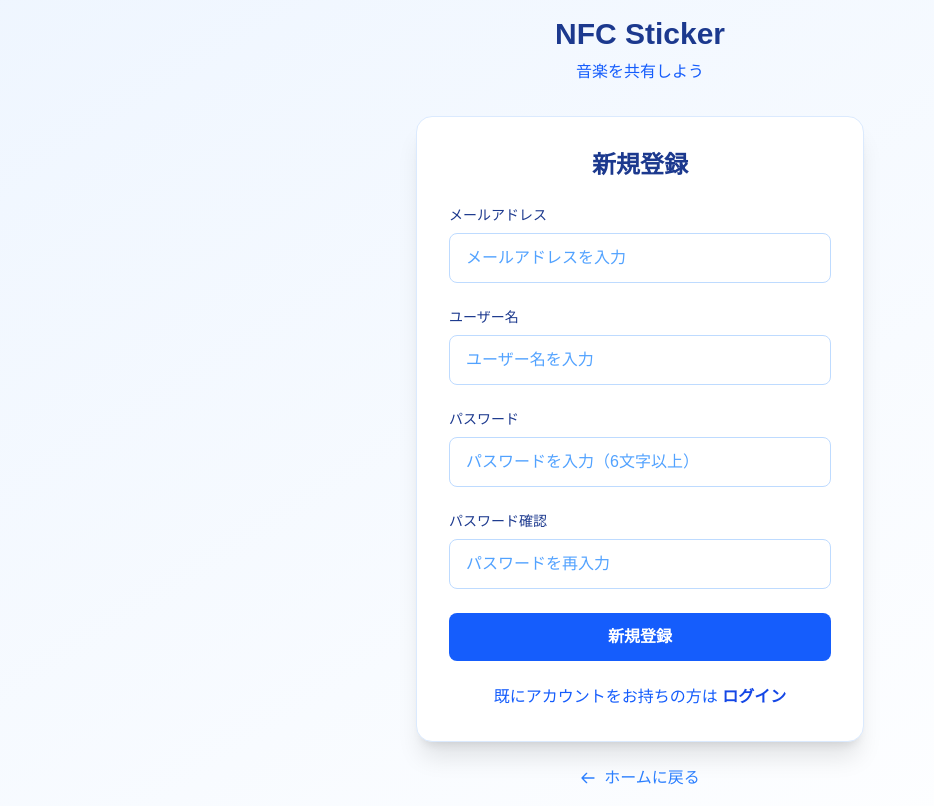
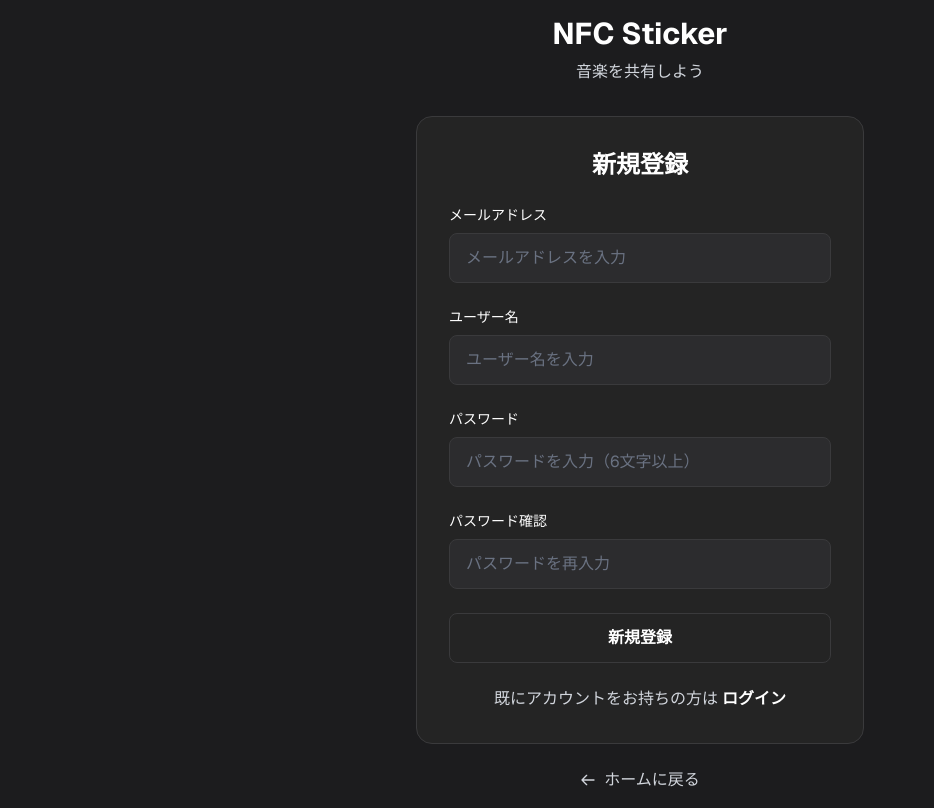
Before and after one commit to sasatoast/nfc-sticker-fe, a Next.js app: page /auth/signup in a window 1280 px wide. Shown: the whole page, without its empty margins (0-934 px from the left). Built offline with nearby package versions, Linux system fonts and the light colour scheme; no server answers.

Commit message:
fix auth page color

```diff
--- a/app/auth/signup/page.tsx
+++ b/app/auth/signup/page.tsx
@@ -67,22 +67,22 @@ export default function SignupPage() {
   };
 
   return (
-    <div className="min-h-screen bg-gradient-to-br from-blue-50 to-white flex items-center justify-center p-4">
+    <div className="min-h-screen flex items-center justify-center p-4 font-sans" style={{ backgroundColor: '#1C1C1E' }}>
       <div className="w-full max-w-md">
         {/* ロゴ・タイトル */}
         <div className="text-center mb-8">
-          <h1 className="text-3xl font-bold text-blue-900 mb-2">NFC Sticker</h1>
-          <p className="text-blue-600">音楽を共有しよう</p>
+          <h1 className="text-3xl font-bold text-white mb-2">NFC Sticker</h1>
+          <p className="text-gray-300">音楽を共有しよう</p>
         </div>
 
         {/* サインアップフォーム */}
-        <div className="bg-white rounded-2xl p-8 shadow-xl border border-blue-100">
-          <h2 className="text-2xl font-semibold text-blue-900 mb-6 text-center">
+        <div className="rounded-2xl p-8 border" style={{ backgroundColor: '#242424', borderColor: '#3A3A3C' }}>
+          <h2 className="text-2xl font-semibold text-white mb-6 text-center">
             新規登録
           </h2>
 
           {error && (
-            <div className="bg-red-50 border border-red-200 text-red-700 px-4 py-3 rounded-lg mb-4">
+            <div className="border px-4 py-3 rounded-lg mb-4" style={{ backgroundColor: '#2C2C2E', borderColor: '#FF3B30', color: '#FF453A' }}>
               {error}
             </div>
           )}
@@ -90,7 +90,7 @@ export default function SignupPage() {
           <form onSubmit={handleSubmit} className="space-y-6">
             {/* メールアドレス */}
             <div>
-              <label htmlFor="email" className="block text-sm font-medium text-blue-900 mb-2">
+              <label htmlFor="email" className="block text-sm font-medium text-white mb-2">
                 メールアドレス
               </label>
               <input
@@ -100,7 +100,8 @@ export default function SignupPage() {
                 value={formData.email}
                 onChange={handleInputChange}
                 required
-                className="w-full px-4 py-3 bg-white border border-blue-200 rounded-lg text-blue-900 placeholder-blue-400 focus:outline-none focus:ring-2 focus:ring-blue-500 focus:border-blue-500"
+                className="w-full px-4 py-3 rounded-lg text-white placeholder-gray-500 focus:outline-none focus:ring-2 border transition-all"
+                style={{ backgroundColor: '#2C2C2E', borderColor: '#3A3A3C' }}
                 placeholder="メールアドレスを入力"
                 disabled={isLoading}
               />
@@ -108,7 +109,7 @@ export default function SignupPage() {
 
             {/* ユーザー名 */}
             <div>
-              <label htmlFor="name" className="block text-sm font-medium text-blue-900 mb-2">
+              <label htmlFor="name" className="block text-sm font-medium text-white mb-2">
                 ユーザー名
               </label>
               <input
@@ -118,7 +119,8 @@ export default function SignupPage() {
                 value={formData.name}
                 onChange={handleInputChange}
                 required
-                className="w-full px-4 py-3 bg-white border border-blue-200 rounded-lg text-blue-900 placeholder-blue-400 focus:outline-none focus:ring-2 focus:ring-blue-500 focus:border-blue-500"
+                className="w-full px-4 py-3 rounded-lg text-white placeholder-gray-500 focus:outline-none focus:ring-2 border transition-all"
+                style={{ backgroundColor: '#2C2C2E', borderColor: '#3A3A3C' }}
                 placeholder="ユーザー名を入力"
                 disabled={isLoading}
               />
@@ -126,7 +128,7 @@ export default function SignupPage() {
 
             {/* パスワード */}
             <div>
-              <label htmlFor="password" className="block text-sm font-medium text-blue-900 mb-2">
+              <label htmlFor="password" className="block text-sm font-medium text-white mb-2">
                 パスワード
               </label>
               <input
@@ -136,7 +138,8 @@ export default function SignupPage() {
                 value={formData.password}
                 onChange={handleInputChange}
                 required
-                className="w-full px-4 py-3 bg-white border border-blue-200 rounded-lg text-blue-900 placeholder-blue-400 focus:outline-none focus:ring-2 focus:ring-blue-500 focus:border-blue-500"
+                className="w-full px-4 py-3 rounded-lg text-white placeholder-gray-500 focus:outline-none focus:ring-2 border transition-all"
+                style={{ backgroundColor: '#2C2C2E', borderColor: '#3A3A3C' }}
                 placeholder="パスワードを入力（6文字以上）"
                 disabled={isLoading}
               />
@@ -144,7 +147,7 @@ export default function SignupPage() {
 
             {/* パスワード確認 */}
             <div>
-              <label htmlFor="passwordConfirmation" className="block text-sm font-medium text-blue-900 mb-2">
+              <label htmlFor="passwordConfirmation" className="block text-sm font-medium text-white mb-2">
                 パスワード確認
               </label>
               <input
@@ -154,7 +157,8 @@ export default function SignupPage() {
                 value={formData.passwordConfirmation}
                 onChange={handleInputChange}
                 required
-                className="w-full px-4 py-3 bg-white border border-blue-200 rounded-lg text-blue-900 placeholder-blue-400 focus:outline-none focus:ring-2 focus:ring-blue-500 focus:border-blue-500"
+                className="w-full px-4 py-3 rounded-lg text-white placeholder-gray-500 focus:outline-none focus:ring-2 border transition-all"
+                style={{ backgroundColor: '#2C2C2E', borderColor: '#3A3A3C' }}
                 placeholder="パスワードを再入力"
                 disabled={isLoading}
               />
@@ -164,7 +168,8 @@ export default function SignupPage() {
             <button
               type="submit"
               disabled={isLoading}
-              className="w-full bg-blue-600 text-white py-3 px-4 rounded-lg font-semibold hover:bg-blue-700 focus:outline-none focus:ring-2 focus:ring-blue-500 focus:ring-offset-2 disabled:opacity-50 disabled:cursor-not-allowed transition-all duration-200"
+              className="w-full text-white py-3 px-4 rounded-lg font-semibold hover:opacity-90 focus:outline-none focus:ring-2 disabled:opacity-50 disabled:cursor-not-allowed transition-all duration-200 border"
+              style={{ backgroundColor: '#242424', borderColor: '#3A3A3C' }}
             >
               {isLoading ? '登録中...' : '新規登録'}
             </button>
@@ -172,11 +177,11 @@ export default function SignupPage() {
 
           {/* ログインリンク */}
           <div className="mt-6 text-center">
-            <p className="text-blue-600">
+            <p className="text-gray-300">
               既にアカウントをお持ちの方は{' '}
               <Link
                 href="/auth/login"
-                className="text-blue-700 hover:text-blue-800 font-semibold transition-colors"
+                className="text-white hover:opacity-70 font-semibold transition-opacity"
               >
                 ログイン
               </Link>
@@ -188,7 +193,7 @@ export default function SignupPage() {
         <div className="mt-6 text-center">
           <Link
             href="/"
-            className="text-blue-500 hover:text-blue-600 transition-colors flex items-center justify-center gap-2"
+            className="text-gray-300 hover:text-white transition-colors flex items-center justify-center gap-2"
           >
             <svg className="w-4 h-4" fill="none" stroke="currentColor" viewBox="0 0 24 24">
               <path strokeLinecap="round" strokeLinejoin="round" strokeWidth={2} d="M10 19l-7-7m0 0l7-7m-7 7h18" />
```
Also changed, not shown: app/auth/login/page.tsx (+17 -14 lines).
